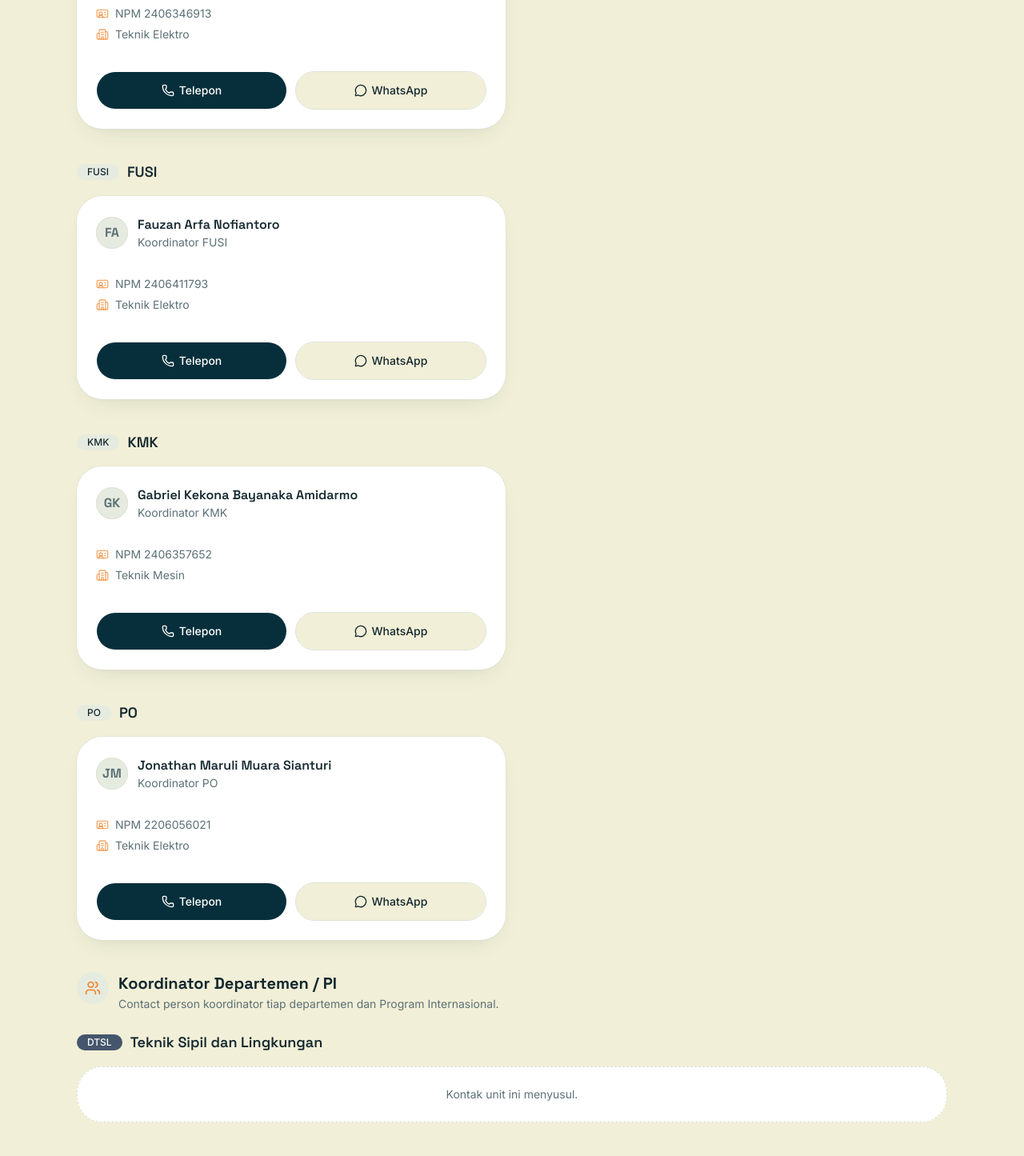
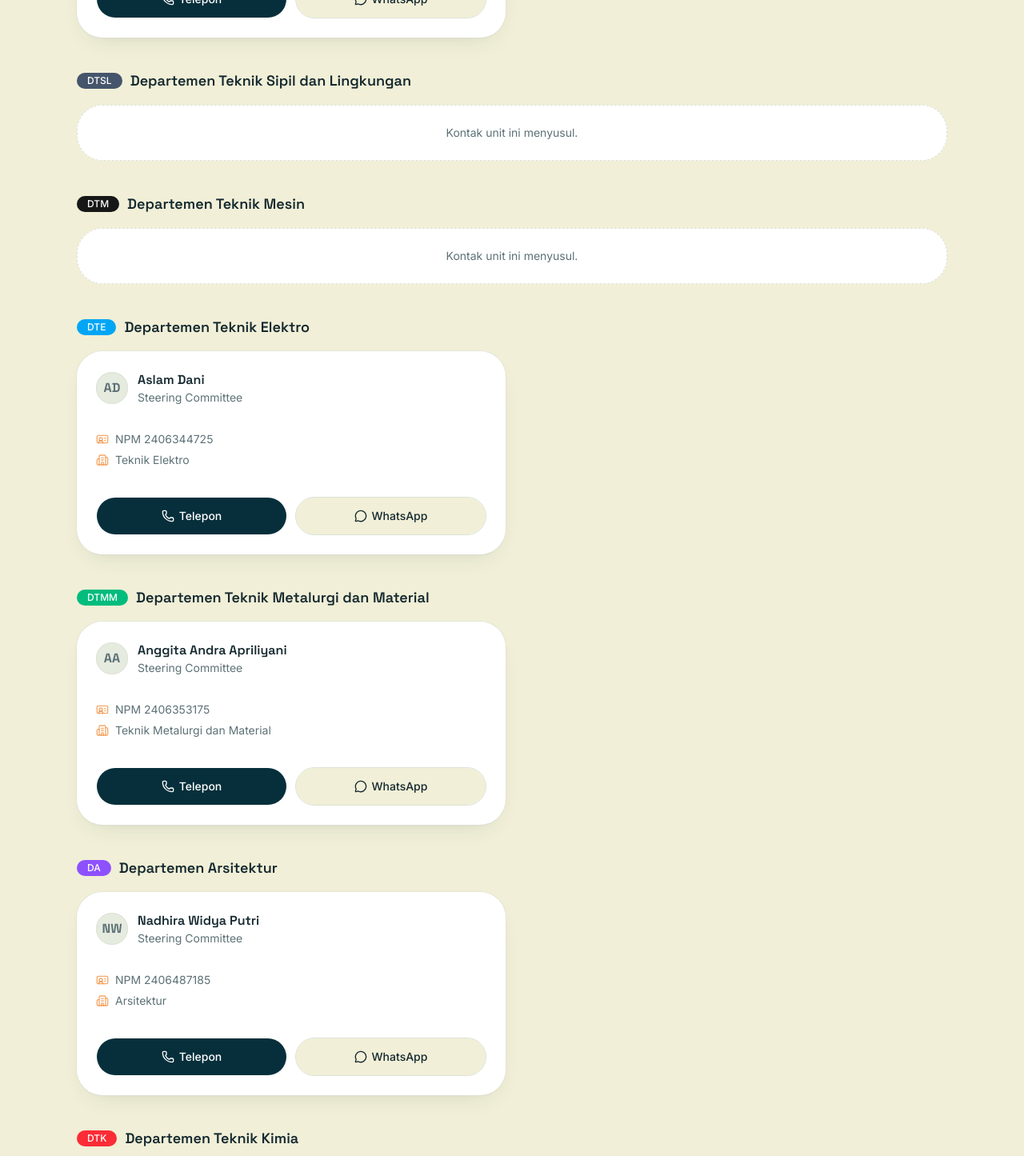
Before and after one commit to mrshlaf/mabimftui, a Next.js app: page /kontak in a window 1280 px wide. Shown: the part 1260-2705 px from the top of the page at 80% size. Built offline with nearby package versions, Linux system fonts and the light colour scheme.

Commit message:
add landing page, contact directory, and task links functionality

```diff
--- a/app/kontak/page.tsx
+++ b/app/kontak/page.tsx
@@ -1,18 +1,12 @@
 import type { Metadata } from "next";
-import {
-  Building2,
-  IdCard,
-  MessageCircle,
-  Phone,
-  Users,
-} from "lucide-react";
+import { Building2, IdCard, MessageCircle, Phone } from "lucide-react";
 import { Avatar, AvatarFallback } from "@/components/ui/avatar";
 import { Badge } from "@/components/ui/badge";
 import { Button } from "@/components/ui/button";
 import { Card } from "@/components/ui/card";
 import { kontakUnits } from "@/data/kontak";
 import { DEPARTEMEN_WARNA } from "@/data/statistik";
-import type { KontakKategoriKey, KontakPerson } from "@/data/types";
+import type { KontakPerson } from "@/data/types";
 import { cn } from "@/lib/utils";
 import { phoneToTel, phoneToWa, safeExternalUrl } from "@/lib/url";
 import PageHeader from "../components/PageHeader";
@@ -20,19 +14,6 @@ import PageHeader from "../components/PageHeader";
 export const metadata: Metadata = {
   title: "Kontak - Mabim FTUI 2026",
 };
-
-const KATEGORI: { key: KontakKategoriKey; title: string; desc: string }[] = [
-  {
-    key: "lembaga",
-    title: "Lembaga & Organisasi",
-    desc: "Contact person BEM FTUI, MPM FTUI, FUSI, KMK, dan PO.",
-  },
-  {
-    key: "departemen",
-    title: "Koordinator Departemen / PI",
-    desc: "Contact person koordinator tiap departemen dan Program Internasional.",
-  },
-];
 
 function initials(nama: string) {
   return nama
@@ -146,32 +127,12 @@ export default function KontakPage() {
         bg="/bg-kontak.jpg"
       />
 
-      <section className="mx-auto max-w-6xl px-6 py-8 sm:px-8 sm:py-10">
-        {KATEGORI.map((kat) => (
-          <div key={kat.key} className="mt-10">
-            <div className="mb-6 flex items-start gap-3">
-              <span className="grid h-10 w-10 shrink-0 place-items-center rounded-full bg-secondary text-accent">
-                <Users className="h-5 w-5" />
-              </span>
-              <div>
-                <h2 className="font-heading text-xl font-bold text-foreground">
-                  {kat.title}
-                </h2>
-                <p className="mt-0.5 text-sm text-muted-foreground">
-                  {kat.desc}
-                </p>
-              </div>
-            </div>
-
-            <div className="space-y-10">
-              {kontakUnits
-                .filter((u) => u.kategori === kat.key)
-                .map((unit) => (
-                  <UnitSection key={unit.kode} unit={unit} />
-                ))}
-            </div>
-          </div>
-        ))}
+      <section className="mx-auto max-w-6xl px-6 py-10 sm:px-8">
+        <div className="space-y-10">
+          {kontakUnits.map((unit) => (
+            <UnitSection key={unit.kode} unit={unit} />
+          ))}
+        </div>
 
         <p className="mt-12 text-center text-xs text-muted-foreground">
           Data contact person dikelola Steering Committee Mabim FTUI 2026 dan
--- a/app/page.tsx
+++ b/app/page.tsx
@@ -68,9 +68,8 @@ export default function Home() {
                 Mabim FTUI{" "}
                 <span className="text-accent">2026</span>
               </h1>
-              <p className="mt-4 max-w-xl text-sm leading-relaxed text-cream/85 sm:text-base">
-                Satu pintu informasi: cari kelompokmu, akses link tugas, dan
-                temukan info penting selama masa Mabim.
+              <p className="mt-4 max-w-xl font-heading text-lg font-semibold tracking-tight text-cream sm:text-xl">
+                Find Your Path. Forge Your Legacy.
               </p>
 
               <div className="mt-8">
--- a/app/tugas/page.tsx
+++ b/app/tugas/page.tsx
@@ -10,11 +10,6 @@ import PageHeader from "../components/PageHeader";
 export const metadata: Metadata = {
   title: "Link Tugas - Mabim FTUI 2026",
 };
-
-const KATEGORI: { key: TugasUnit["kategori"]; title: string }[] = [
-  { key: "departemen", title: "Departemen / PI" },
-  { key: "lembaga", title: "Lembaga" },
-];
 
 function TaskList({ unit }: { unit: TugasUnit }) {
   if (unit.tugas.length === 0) {
@@ -66,19 +61,12 @@ export default function TugasPage() {
         bg="/bg-tugas.jpg"
       />
 
-      <section className="mx-auto max-w-4xl px-6 py-8 sm:px-8">
-        {KATEGORI.map((kat) => (
-          <div key={kat.key} className="mb-8">
-            <h2 className="mb-3 text-xs font-bold uppercase tracking-[0.2em] text-accent">
-              {kat.title}
-            </h2>
+      <section className="mx-auto max-w-4xl px-6 py-10 sm:px-8">
         <div className="space-y-3">
-              {tugasUnits
-                .filter((u) => u.kategori === kat.key)
-                .map((unit) => (
+          {tugasUnits.map((unit) => (
             <details
               key={unit.kode}
-                    className="group rounded-3xl ring-1 ring-border/60 shadow-card"
+              className="group overflow-hidden rounded-[2rem] ring-1 ring-border/60 shadow-card"
               open
             >
               <summary className="flex cursor-pointer list-none items-center justify-between gap-3 bg-card px-5 py-4 [&::-webkit-details-marker]:hidden">
@@ -105,8 +93,6 @@ export default function TugasPage() {
             </details>
           ))}
         </div>
-          </div>
-        ))}
       </section>
     </div>
   );
--- a/data/kontak.ts
+++ b/data/kontak.ts
@@ -8,21 +8,21 @@ export const kontakUnits: KontakUnit[] = [
     kontak: [
       {
         nama: "Grace Kezia Siregar",
-        peran: "Pengurus BEM FTUI",
+        peran: "Steering Committee",
         npm: "2306251531",
         departemen: "Teknik Elektro",
         noTelp: "081210384640",
       },
       {
         nama: "Sausan Naila Althaf",
-        peran: "Pengurus BEM FTUI",
+        peran: "Steering Committee",
         npm: "2406360716",
         departemen: "Teknik Sipil dan Lingkungan",
         noTelp: "081311447342",
       },
       {
         nama: "Nafis Atha Rahman P.",
-        peran: "Pengurus BEM FTUI",
+        peran: "Steering Committee",
         npm: "2406448650",
         departemen: "Program Internasional",
         noTelp: "081517986560",
@@ -36,10 +36,98 @@ export const kontakUnits: KontakUnit[] = [
     kontak: [
       {
         nama: "Marshal Aufa Diliyana",
-        peran: "Pengurus MPM FTUI",
+        peran: "Steering Committee",
         npm: "2406346913",
         departemen: "Teknik Elektro",
         noTelp: "085810289428",
+      },
+    ],
+  },
+  {
+    kode: "DTSL",
+    nama: "Departemen Teknik Sipil dan Lingkungan",
+    kategori: "departemen",
+    kontak: [],
+  },
+  {
+    kode: "DTM",
+    nama: "Departemen Teknik Mesin",
+    kategori: "departemen",
+    kontak: [],
+  },
+  {
+    kode: "DTE",
+    nama: "Departemen Teknik Elektro",
+    kategori: "departemen",
+    kontak: [
+      {
+        nama: "Aslam Dani",
+        peran: "Steering Committee",
+        npm: "2406344725",
+        departemen: "Teknik Elektro",
+        noTelp: "081289815302",
+      },
+    ],
+  },
+  {
+    kode: "DTMM",
+    nama: "Departemen Teknik Metalurgi dan Material",
+    kategori: "departemen",
+    kontak: [
+      {
+        nama: "Anggita Andra Apriliyani",
+        peran: "Steering Committee",
+        npm: "2406353175",
+        departemen: "Teknik Metalurgi dan Material",
+        noTelp: "081386045006",
+      },
+    ],
+  },
+  {
+    kode: "DA",
+    nama: "Departemen Arsitektur",
+    kategori: "departemen",
+    kontak: [
+      {
+        nama: "Nadhira Widya Putri",
+        peran: "Steering Committee",
+        npm: "2406487185",
+        departemen: "Arsitektur",
+        noTelp: "087776769234",
+      },
+    ],
+  },
+  {
+    kode: "DTK",
+    nama: "Departemen Teknik Kimia",
+    kategori: "departemen",
+    kontak: [],
+  },
+  {
+    kode: "DTI",
+    nama: "Departemen Teknik Industri",
+    kategori: "departemen",
+    kontak: [
+      {
+        nama: "Kamilah Safitri Sjarif",
+        peran: "Steering Committee",
+        npm: "2406404964",
+        departemen: "Teknik Industri",
+        noTelp: "085921809200",
+      },
+    ],
+  },
+  {
+    kode: "PI",
+    nama: "Program Internasional",
+    kategori: "departemen",
+    kontak: [
+      {
+        nama: "Wilbert Chang",
+        peran: "Steering Committee",
+        npm: "2406448726",
+        departemen: "Program Internasional",
+        noTelp: "081210968392",
       },
     ],
   },
@@ -50,7 +138,7 @@ export const kontakUnits: KontakUnit[] = [
     kontak: [
       {
         nama: "Fauzan Arfa Nofiantoro",
-        peran: "Koordinator FUSI",
+        peran: "Steering Committee",
         npm: "2406411793",
         departemen: "Teknik Elektro",
         noTelp: "081219554037",
@@ -64,7 +152,7 @@ export const kontakUnits: KontakUnit[] = [
     kontak: [
       {
         nama: "Gabriel Kekona Bayanaka Amidarmo",
-        peran: "Koordinator KMK",
+        peran: "Steering Committee",
         npm: "2406357652",
         departemen: "Teknik Mesin",
         noTelp: "085211569076",
@@ -78,99 +166,11 @@ export const kontakUnits: KontakUnit[] = [
     kontak: [
       {
         nama: "Jonathan Maruli Muara Sianturi",
-        peran: "Koordinator PO",
+        peran: "Steering Committee",
         npm: "2206056021",
         departemen: "Teknik Elektro",
         noTelp: "081264233669",
       },
     ],
   },
-  {
-    kode: "DTSL",
-    nama: "Teknik Sipil dan Lingkungan",
-    kategori: "departemen",
-    kontak: [],
-  },
-  {
-    kode: "DTM",
-    nama: "Teknik Mesin",
-    kategori: "departemen",
-    kontak: [],
-  },
-  {
-    kode: "DTE",
-    nama: "Teknik Elektro",
-    kategori: "departemen",
-    kontak: [
-      {
-        nama: "Aslam Dani",
-        peran: "Koordinator Departemen",
-        npm: "2406344725",
-        departemen: "Teknik Elektro",
-        noTelp: "081289815302",
-      },
-    ],
-  },
-  {
-    kode: "DTMM",
-    nama: "Teknik Metalurgi dan Material",
-    kategori: "departemen",
-    kontak: [
-      {
-        nama: "Anggita Andra Apriliyani",
-        peran: "Koordinator Departemen",
-        npm: "2406353175",
-        departemen: "Teknik Metalurgi & Material",
-        noTelp: "081386045006",
-      },
-    ],
-  },
-  {
-    kode: "DA",
-    nama: "Arsitektur",
-    kategori: "departemen",
-    kontak: [
-      {
-        nama: "Nadhira Widya Putri",
-        peran: "Koordinator Departemen",
-        npm: "2406487185",
-        departemen: "Arsitektur",
-        noTelp: "087776769234",
-      },
-    ],
-  },
-  {
-    kode: "DTK",
-    nama: "Teknik Kimia",
-    kategori: "departemen",
-    kontak: [],
-  },
-  {
-    kode: "DTI",
-    nama: "Teknik Industri",
-    kategori: "departemen",
-    kontak: [
-      {
-        nama: "Kamilah Safitri Sjarif",
-        peran: "Koordinator Departemen",
-        npm: "2406404964",
-        departemen: "Teknik Industri",
-        noTelp: "085921809200",
-      },
-    ],
-  },
-  {
-    kode: "PI",
-    nama: "Program Internasional",
-    kategori: "departemen",
-    kontak: [
-      {
-        nama: "Wilbert Chang",
-        peran: "Koordinator Departemen",
-        npm: "2406448726",
-        departemen: "Program Internasional",
-        noTelp: "081210968392",
-      },
-    ],
-  },
 ];
--- a/data/statistik.ts
+++ b/data/statistik.ts
@@ -66,13 +66,13 @@ export const statistik: Statistik = {
   total: 1806,
   prodi: 13,
   departemen: [
-    { kode: "DTSL", nama: "Teknik Sipil dan Lingkungan", jumlah: 241 },
-    { kode: "DTM", nama: "Teknik Mesin", jumlah: 258 },
-    { kode: "DTE", nama: "Teknik Elektro", jumlah: 264 },
-    { kode: "DTMM", nama: "Teknik Metalurgi dan Material", jumlah: 124 },
-    { kode: "DA", nama: "Arsitektur", jumlah: 108 },
-    { kode: "DTK", nama: "Teknik Kimia", jumlah: 175 },
-    { kode: "DTI", nama: "Teknik Industri", jumlah: 203 },
+    { kode: "DTSL", nama: "Departemen Teknik Sipil dan Lingkungan", jumlah: 241 },
+    { kode: "DTM", nama: "Departemen Teknik Mesin", jumlah: 258 },
+    { kode: "DTE", nama: "Departemen Teknik Elektro", jumlah: 264 },
+    { kode: "DTMM", nama: "Departemen Teknik Metalurgi dan Material", jumlah: 124 },
+    { kode: "DA", nama: "Departemen Arsitektur", jumlah: 108 },
+    { kode: "DTK", nama: "Departemen Teknik Kimia", jumlah: 175 },
+    { kode: "DTI", nama: "Departemen Teknik Industri", jumlah: 203 },
     { kode: "PI", nama: "Program Internasional", jumlah: 433 },
   ],
 };
--- a/data/tugas.ts
+++ b/data/tugas.ts
@@ -2,44 +2,56 @@ import type { TugasUnit } from "./types";
 
 export const tugasUnits: TugasUnit[] = [
   {
+    kode: "BEM",
+    nama: "BEM FTUI",
+    kategori: "lembaga",
+    tugas: [],
+  },
+  {
+    kode: "MPM",
+    nama: "MPM FTUI",
+    kategori: "lembaga",
+    tugas: [],
+  },
+  {
     kode: "DTSL",
-    nama: "Teknik Sipil",
+    nama: "Departemen Teknik Sipil dan Lingkungan",
     kategori: "departemen",
     tugas: [],
   },
   {
     kode: "DTM",
-    nama: "Teknik Mesin",
+    nama: "Departemen Teknik Mesin",
     kategori: "departemen",
     tugas: [],
   },
   {
     kode: "DTE",
-    nama: "Teknik Elektro",
+    nama: "Departemen Teknik Elektro",
     kategori: "departemen",
     tugas: [],
   },
   {
     kode: "DTMM",
-    nama: "Teknik Metalurgi & Material",
+    nama: "Departemen Teknik Metalurgi dan Material",
     kategori: "departemen",
     tugas: [],
   },
   {
     kode: "DA",
-    nama: "Arsitektur",
+    nama: "Departemen Arsitektur",
     kategori: "departemen",
     tugas: [],
   },
   {
     kode: "DTK",
-    nama: "Teknik Kimia",
+    nama: "Departemen Teknik Kimia",
     kategori: "departemen",
     tugas: [],
   },
   {
     kode: "DTI",
-    nama: "Teknik Industri",
+    nama: "Departemen Teknik Industri",
     kategori: "departemen",
     tugas: [],
   },
@@ -47,12 +59,6 @@ export const tugasUnits: TugasUnit[] = [
     kode: "PI",
     nama: "Program Internasional",
     kategori: "departemen",
-    tugas: [],
-  },
-  {
-    kode: "BEM",
-    nama: "BEM FTUI",
-    kategori: "lembaga",
     tugas: [],
   },
   {
```
Lines whose indentation alone changed are shown as unchanged.
